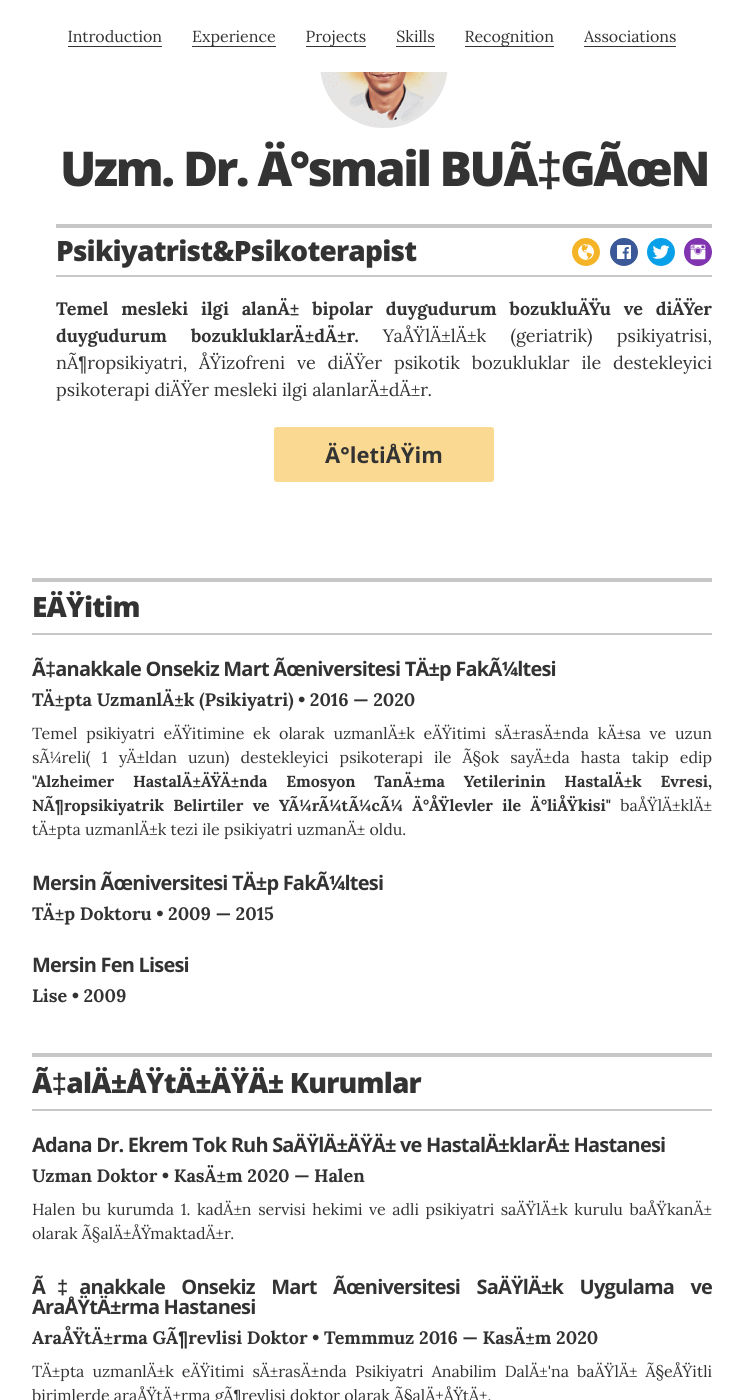
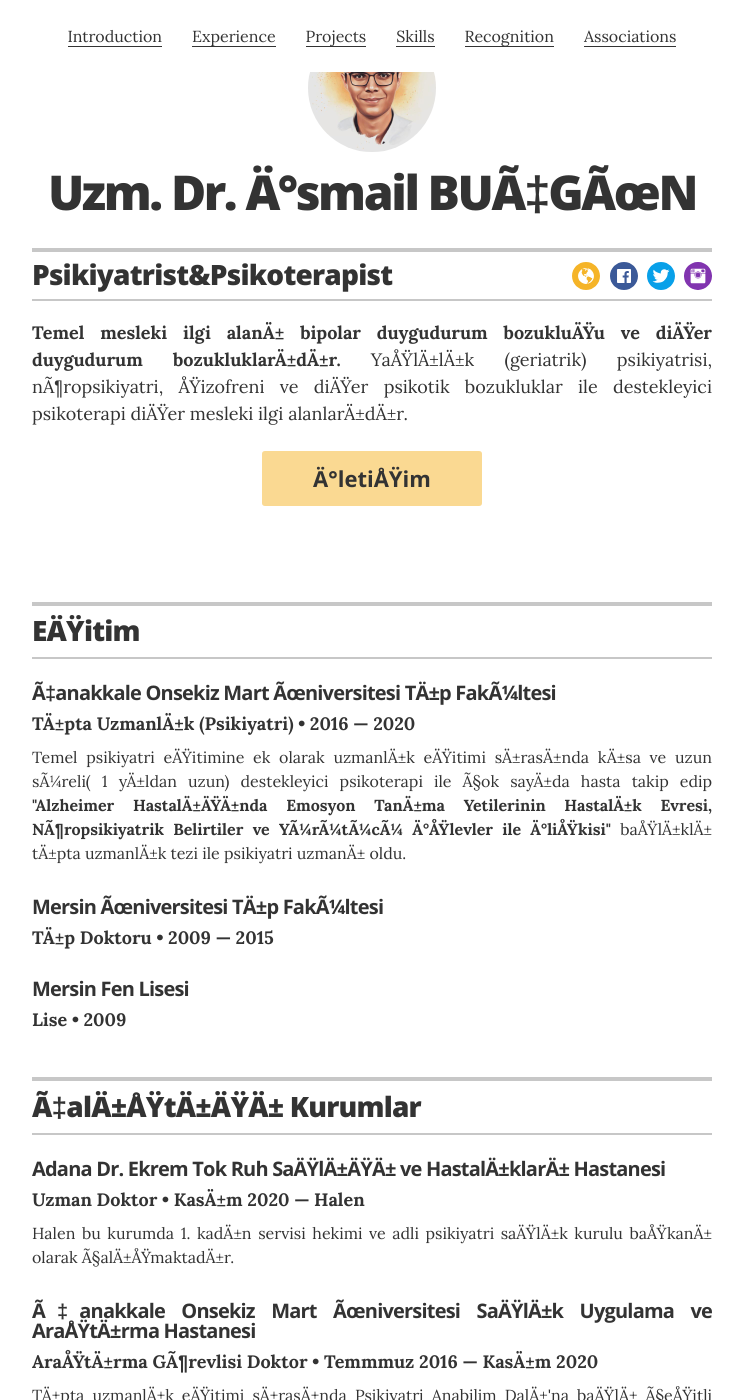
Before and after one commit to ibucgun/ibucgun.github.io, a Jekyll site: the page built from index.html, in a window 1280 px wide and 1400 px high. Shown: the whole window, without its empty margins (268-1011 px from the left). Built offline with Jekyll 4.4.1, drawn with Linux system fonts in a browser that asks for light colours.

Commit message:
Update _resume.scss

```diff
--- a/_sass/_resume.scss
+++ b/_sass/_resume.scss
@@ -18,7 +18,7 @@
 
 // page header styles
 
-.page-header { padding: 0 0 0 1.5rem;
+.page-header { padding: 1.5rem 0 0 0;
 
   .avatar {
     width: 128px;
```
